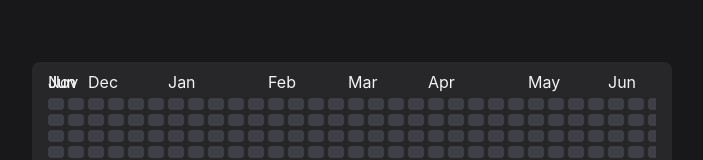
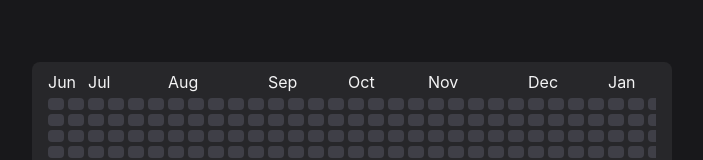
Before and after one commit to pudgynator/habit-tracker, a React (Vite) app: page / in a window 1280 px wide. Shown: the part 222-382 px from the top of the page, without its empty margins (288-991 px from the left). Built offline with nearby package versions, Linux system fonts and the light colour scheme.

Commit message:
Improve the structure. Correct display of months

```diff
--- a/src/components/Contribution.tsx
+++ b/src/components/Contribution.tsx
@@ -1,4 +1,4 @@
-import { format, getMonth, isFuture, isSameDay } from "date-fns";
+import { format, isFuture, isSameDay } from "date-fns";
 import { Button } from "./Button";
 import { useMemo } from "react";
 import { useHabits } from "../context/useHabits";
@@ -9,10 +9,7 @@ type ContributionProps = {
 }
 
 const levels = ['none', 'low', 'medium', 'high', 'max'] as const;
-const dateNow = new Date();
-// const currMonth = dateNow.getMonth();
-const currMonth = dateNow.setDate(dateNow.getDate())
-console.log(currMonth)
+
 export function Contribution({  yearDates, monthName }: ContributionProps) {
     const { habits } = useHabits();
 
@@ -35,16 +32,17 @@ export function Contribution({  yearDates, monthName }: ContributionProps) {
     }
 
     const monthColumnMap = useMemo(() => {
-        const map = new Map<number, number>();
+        const map = new Map<string, number>();
+
         yearDates.forEach((day, index) => {
-            const m = getMonth(day);
+            const key = `${day.getFullYear()}-${day.getMonth()}`;
 
-            if (map.has(m)) {
+            if (map.has(key)) {
                 return;
             }
 
             const col = Math.floor(index / 7)
-            map.set(m, col);
+            map.set(key, col);
         })
 
         return map;
@@ -56,38 +54,41 @@ export function Contribution({  yearDates, monthName }: ContributionProps) {
 
             <div className="overflow-x-auto">
                 <div className="flex h-7 relative w-max min-w-full">
+                {(() => {
+                    const renderedMonths = new Set<string>();
+
+                    return monthName.map((month, index) => {
+                        const key = `${month.getFullYear()}-${month.getMonth()}`;
+
+                        if (renderedMonths.has(key)) return null;
+
+                        let col = monthColumnMap.get(key);
+                        if (col === undefined) return null;
+
+                        if (index > 0) {
+                            const prevMonth = monthName[index - 1];
+                            const prevKey = `${prevMonth.getFullYear()}-${prevMonth.getMonth()}`;
+                            const prevCol = monthColumnMap.get(prevKey);
+
+                            if (prevCol !== undefined && (col - prevCol) < 2) {
+                                col = prevCol+2;
+                            }
+                        }
+
+                        renderedMonths.add(key);
+
+                        return (
                             <div
                                 className="flex absolute whitespace-nowrap"
-                    style={{left: 0}}
-                >
-                    {format(dateNow, 'MMM')}
-                </div>
-
-                {monthName.map((month, index) => {
-                    const current = monthColumnMap.get(index) * 16 + (monthColumnMap.get(index) * 4)
-
-                    const m = getMonth(month);
-                    if(m === currMonth) {
-                        return
-                    }
-                    return(
-
-                    <div
-                        className={`flex absolute whitespace-nowrap`}
-                        key={month.toISOString()}
-                        style={{ left: `${current}px`}}
+                                key={key}
+                                style={{ left: `${col * 20}px` }}
                             >
                                 {format(month, 'MMM')}
                             </div>
-                    )
-                })}
+                        );
+                    });
+                })()}
 
-                <div
-                    className="absolute whitespace-nowrap"
-                    style={{ left: `100%`}}
-                >
-                    {format(dateNow, 'MMM')}
-                </div>
                 </div>
 
                 <div className="grid w-max grid-cols-53 grid-rows-7 grid-flow-col gap-y-1 gap-x-1 mb-1">
```
Lines whose indentation alone changed are shown as unchanged.
